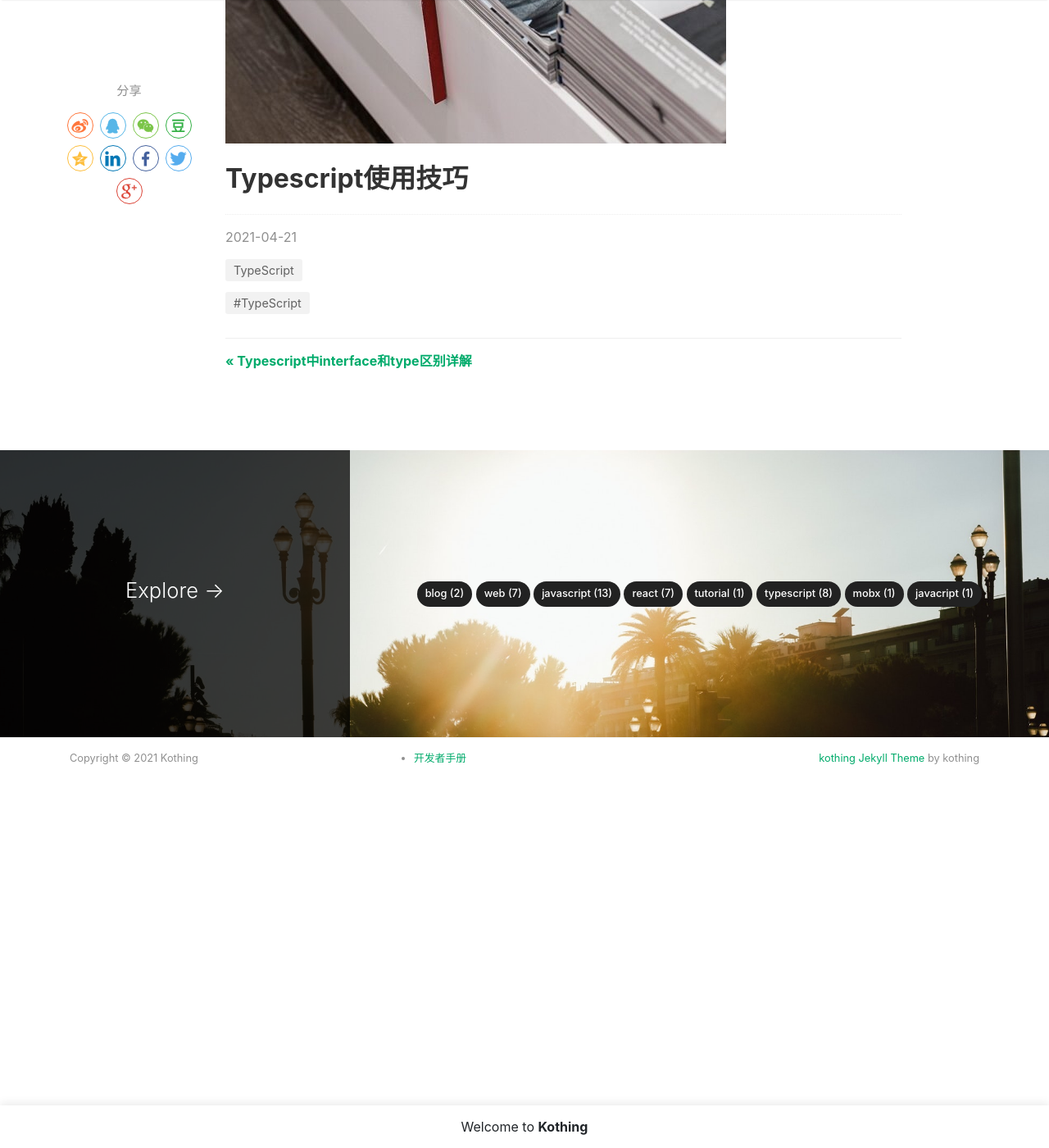
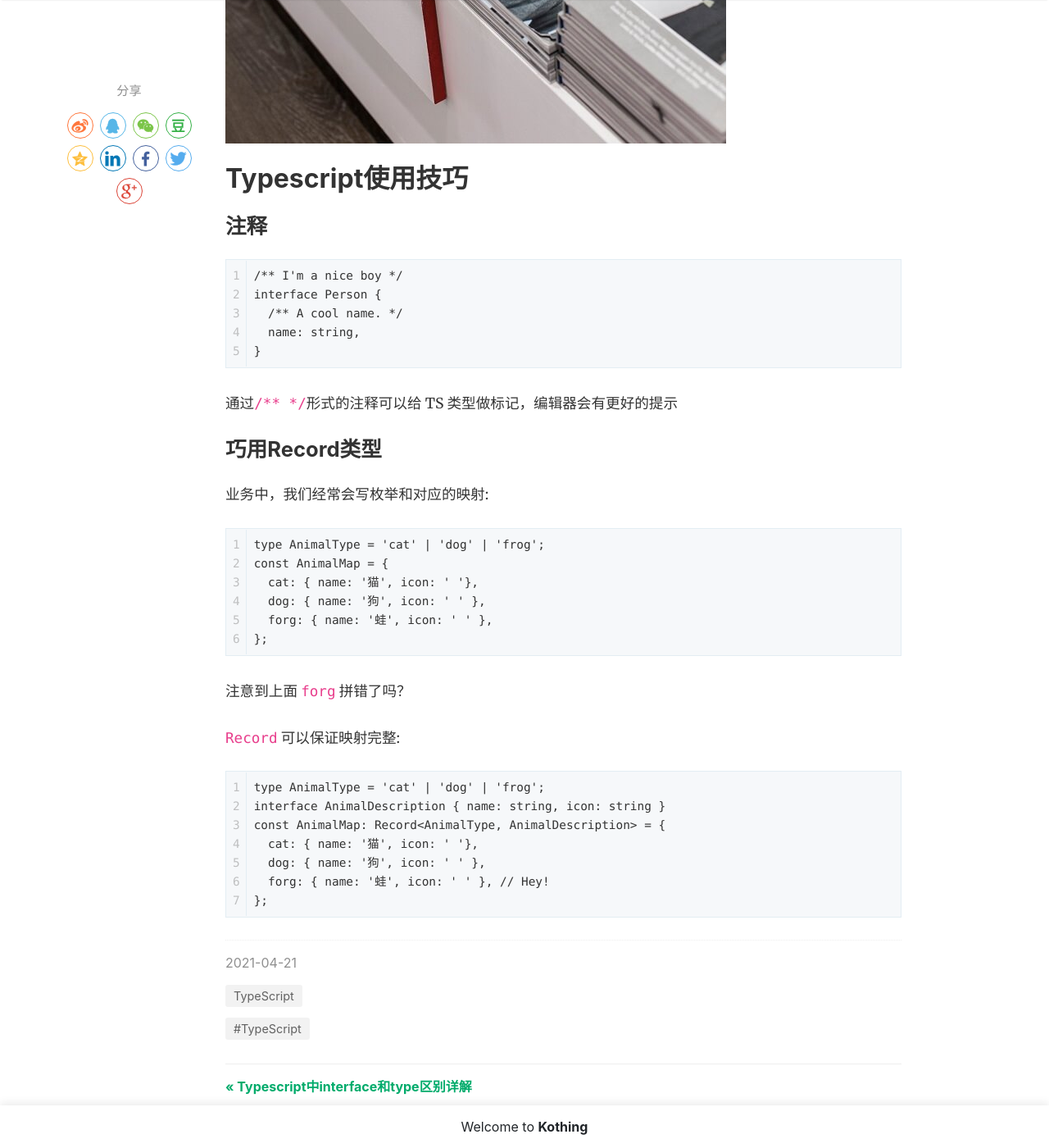
Before and after one commit to kothing/kothing.github.io, a Jekyll site: the page built from _posts/2021-04-21-typescript-useing-skills.md, in a window 1280 px wide and 1400 px high, scrolled down 1037 px. Shown: the whole window at 82% size. Built offline with Jekyll 4.4.1, drawn with Linux system fonts in a browser that asks for light colours; nearby versions of some CDN libraries; comment, search, counter and statistics services are not loaded; before the commit the page ends 2061 px from its top, so only the background shows below that.

Commit message:
Update 2021-04-21-typescript-useing-skills.md

````diff
--- a/_posts/2021-04-21-typescript-useing-skills.md
+++ b/_posts/2021-04-21-typescript-useing-skills.md
@@ -10,3 +10,36 @@ hidden: true
 ---
 
 # Typescript使用技巧
+
+## 注释
+```
+/** I'm a nice boy */
+interface Person {
+  /** A cool name. */
+  name: string,
+}
+```
+通过`/** */`形式的注释可以给 TS 类型做标记，编辑器会有更好的提示
+
+## 巧用Record类型
+业务中，我们经常会写枚举和对应的映射:
+```
+type AnimalType = 'cat' | 'dog' | 'frog';
+const AnimalMap = {
+  cat: { name: '猫', icon: ' '},
+  dog: { name: '狗', icon: ' ' },
+  forg: { name: '蛙', icon: ' ' },
+};
+```
+注意到上面 `forg` 拼错了吗？
+
+`Record` 可以保证映射完整:
+```
+type AnimalType = 'cat' | 'dog' | 'frog';
+interface AnimalDescription { name: string, icon: string }
+const AnimalMap: Record<AnimalType, AnimalDescription> = {
+  cat: { name: '猫', icon: ' '},
+  dog: { name: '狗', icon: ' ' },
+  forg: { name: '蛙', icon: ' ' }, // Hey!
+};
+```
````
